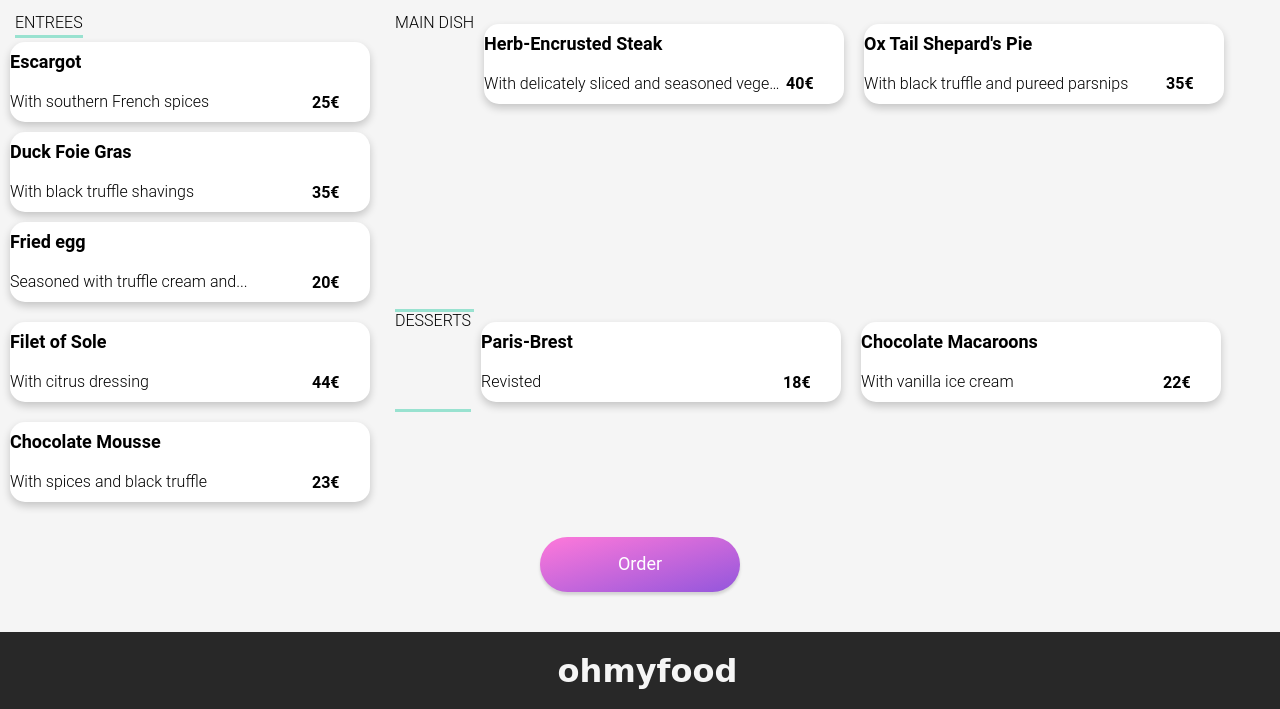
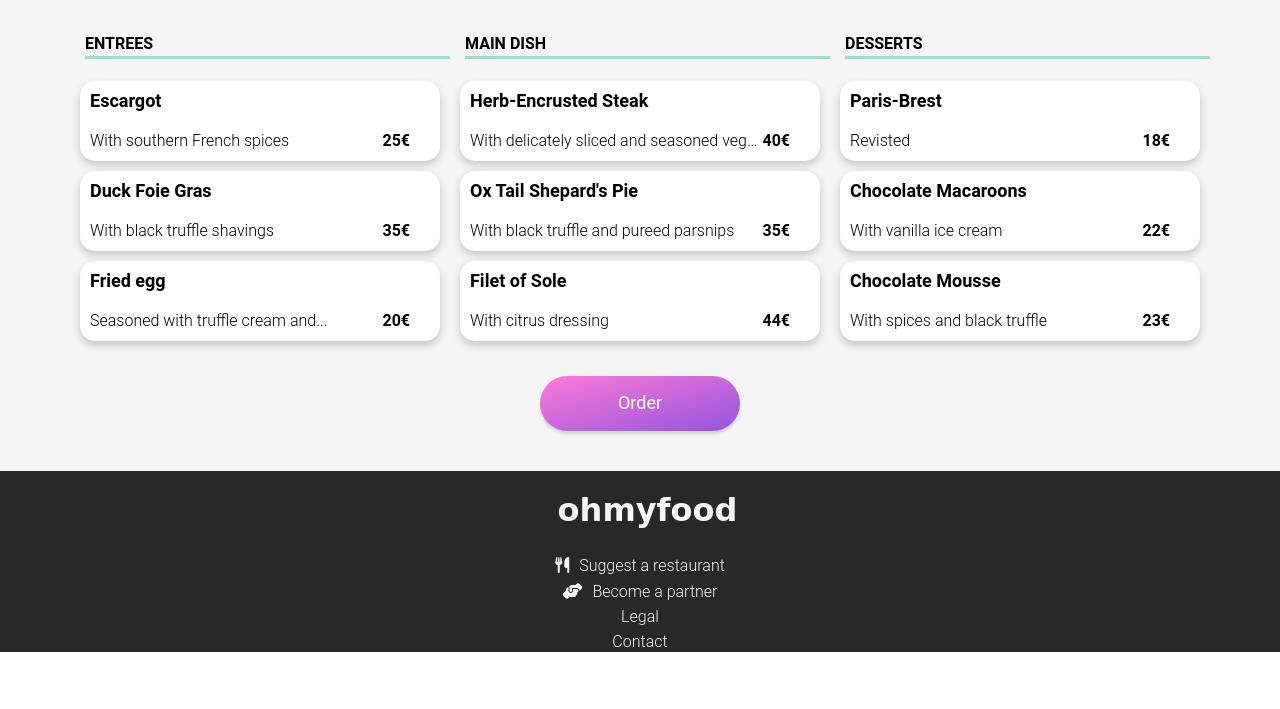
Before and after one commit to dannyhaymes/P3-Oh__my__food, a website: page full-palette.html in a window 1280 px wide. Shown: the part 873-1582 px from the top of the page. After the commit the page ends 1525 px from the top, so only its background shows below. Drawn offline with Linux system fonts and the light colour scheme; a web font is replaced by a local one.

Commit message:
animation and divs complete

```diff
--- a/css/sass/components/_loader.scss
+++ b/css/sass/components/_loader.scss
@@ -5,7 +5,7 @@
     border-radius: 50%;
     width: 120px;
     height: 120px;
-    -webkit-animation: spin 2s linear infinite;
+    // -webkit-animation: spin 2s linear infinite;
     animation: spin 2s linear infinite;
 
     &-holder {
--- a/css/sass/pages/_menu-pages.scss
+++ b/css/sass/pages/_menu-pages.scss
@@ -34,11 +34,18 @@
 }
 
 .menu-subsections {
-    @include desktop {
-        display: flex;
-        flex-wrap: wrap;
-    }
+    display: flex;
+    flex-wrap: wrap;
+    align-items: center;
+    justify-content: center;
+
+    // @include tablet {
+    //     display: flex;
+    //     align-items: center;
+    //     justify-content: center;
+    // }
 }
+
 .menu-head {
     margin: 15px;
     padding-top: 35px;
@@ -68,11 +75,14 @@
     background-color: white;
     border-radius: 15px;
     overflow: hidden;
+    animation: menu-loader .5s linear forwards;
 
 
 
     &__animation {
-        width: 420px;
+        margin: 0;
+        padding: 0;
+        width: 440px;
         height: 80px;
         gap: 2px;
         display: flex;
@@ -83,14 +93,23 @@
         &:hover {
             width: 360px;
         }
+
+        &:hover i {
+            animation: spin .5s linear forwards;
+        }
+
     }
 
     &__info {
         width: 300px;
         height: 80px;
+        padding-left: 10px;
         display: flex;
         flex-direction: column;
         justify-content: space-around;
+        white-space: nowrap;
+        overflow: hidden;
+        text-overflow: ellipsis;
     }
 
     &__head {
@@ -119,14 +138,43 @@
     }
 
     &__checkbox {
-        width: 40px;
+        width: 80px;
         height: 80px;
         background-color: $tertiary-color;
         display: flex;
         align-items: center;
         justify-content: center;
+
+        i {
+            background-color: white;
+            border-radius: 50%;
+            padding: 3px;
+            color: $tertiary-color;
+        }
     }
 
+}
+
+@keyframes menu-loader {
+    0% {
+        opacity: 0;
+        transform: translateY(20px);
+    }
+
+    100% {
+        opacity: 1;
+        transform: translateY(0);
+    }
+}
+
+@keyframes checkbox-spin {
+    0% {
+        transform: rotate(0deg);
+    }
+
+    100% {
+        transform: rotate(360deg);
+    }
 }
 
 .order {
--- a/full-palette.html
+++ b/full-palette.html
@@ -36,7 +36,7 @@
 
     <div class="menu-subsections">
       <div>
-        <a class="course-head">ENTREES</a>
+        <h4 class="course-head">ENTREES</h4>
 
         <div class="item-card">
           <div class="item-card__animation">
@@ -78,7 +78,9 @@
         </div>
       </div>
 
-      <a class="course-head">MAIN DISH</a>
+      <div class="menu-subsections">
+        <div>
+          <h4 class="course-head">MAIN DISH</h4>
 
           <div class="item-card">
             <div class="item-card__animation">
@@ -118,8 +120,12 @@
               </div>
             </div>
           </div>
+        </div>
+      </div>
 
-      <a class="course-head">DESSERTS</a>
+      <div class="menu-subsections">
+        <div>
+          <h4 class="course-head">DESSERTS</h4>
 
           <div class="item-card">
             <div class="item-card__animation">
@@ -160,6 +166,8 @@
             </div>
           </div>
         </div>
+      </div>
+    </div>
 
     <div class="order-box">
       <button class="order-button">Order</button>
```
Also changed, not shown: css/main.css, 1 other file. Lines whose indentation alone changed are shown as unchanged.
